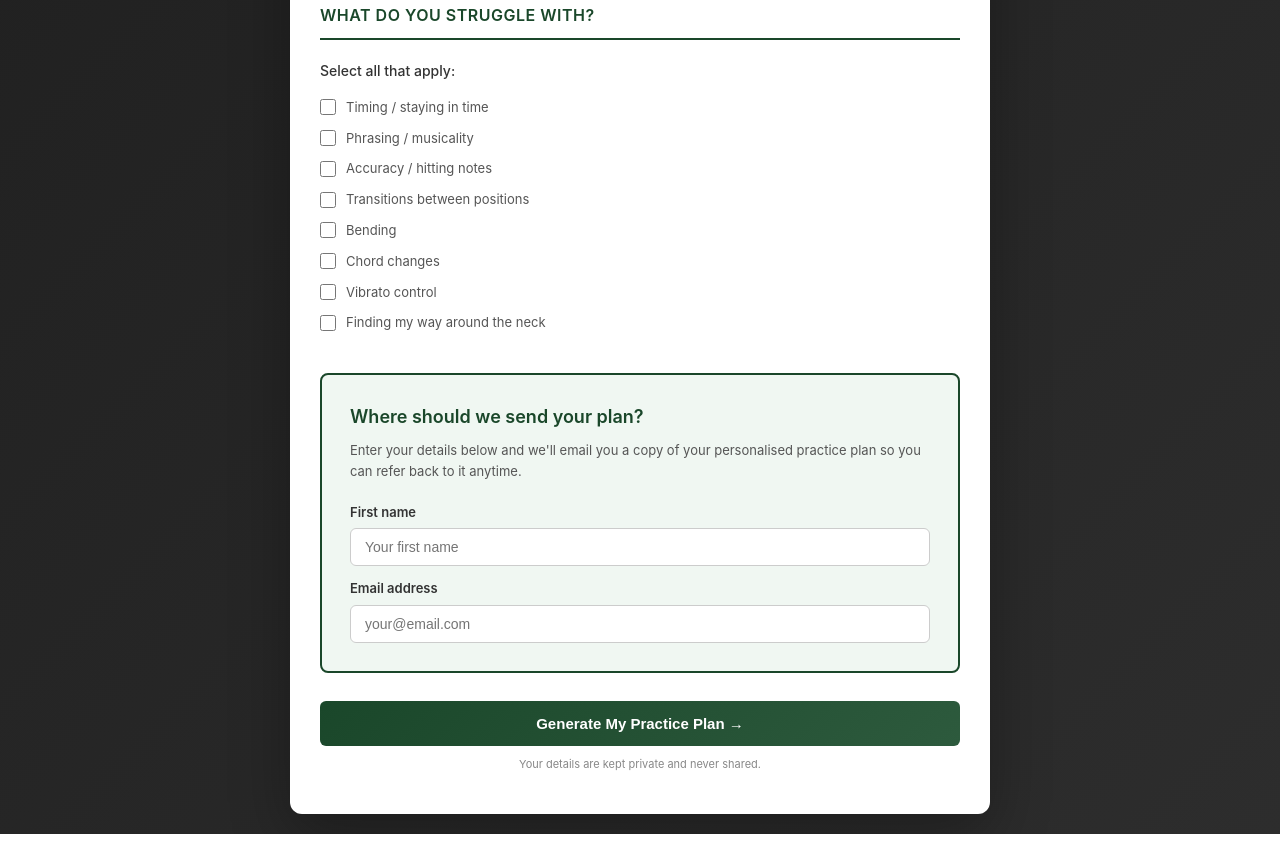
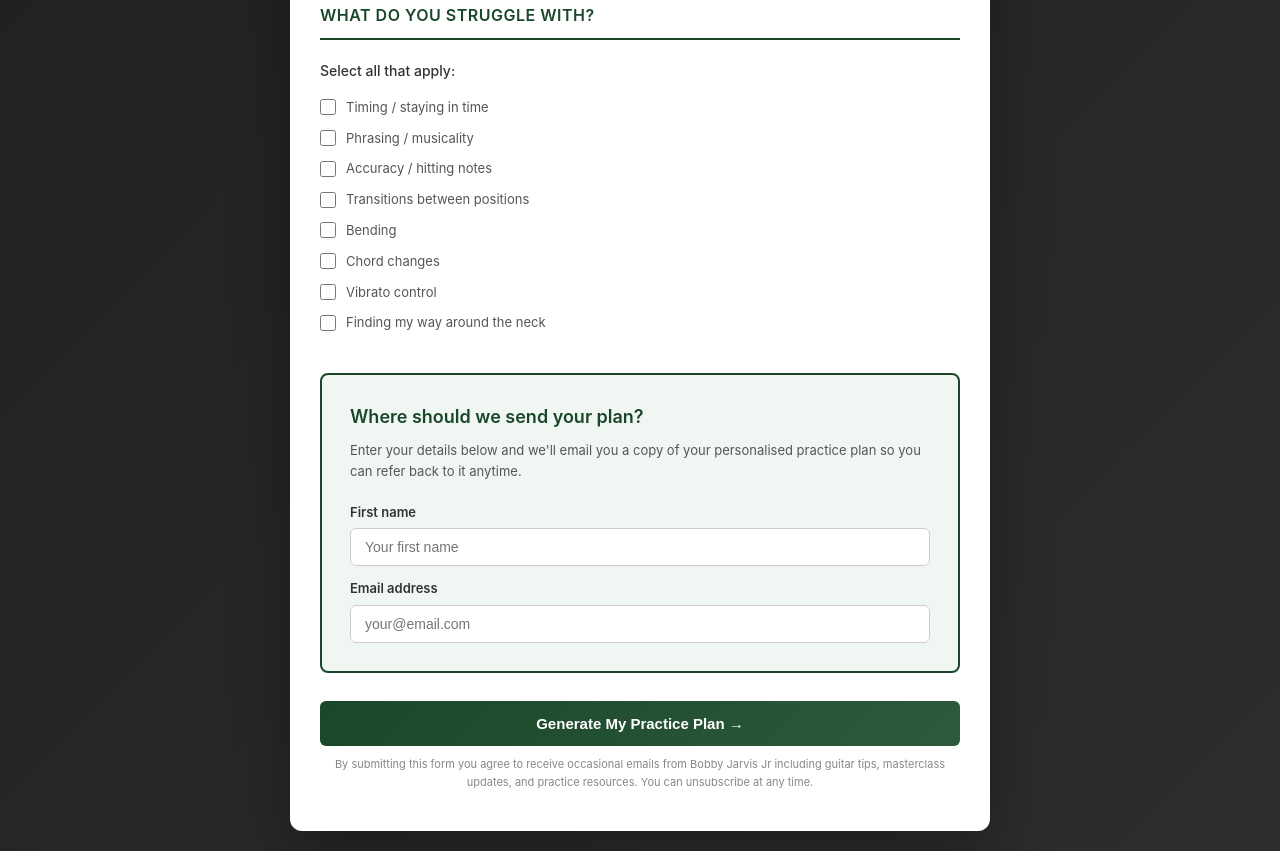
Before and after one commit to bobbyjarvisjr/practice-plan-generator, a website: page index.html in a window 1280 px wide. Shown: the part 1329-2180 px from the top of the page. Drawn offline with Linux system fonts and the light colour scheme.

Commit message:
Update index.html

```diff
--- a/index.html
+++ b/index.html
@@ -768,7 +768,7 @@
                     </div>
 
                     <button type="submit" class="submit-btn" id="submitBtn">Generate My Practice Plan →</button>
-                    <p class="privacy-note">Your details are kept private and never shared.</p>
+                    <p class="privacy-note">By submitting this form you agree to receive occasional emails from Bobby Jarvis Jr including guitar tips, masterclass updates, and practice resources. You can unsubscribe at any time.</p>
 
                 </form>
             </div>
```
